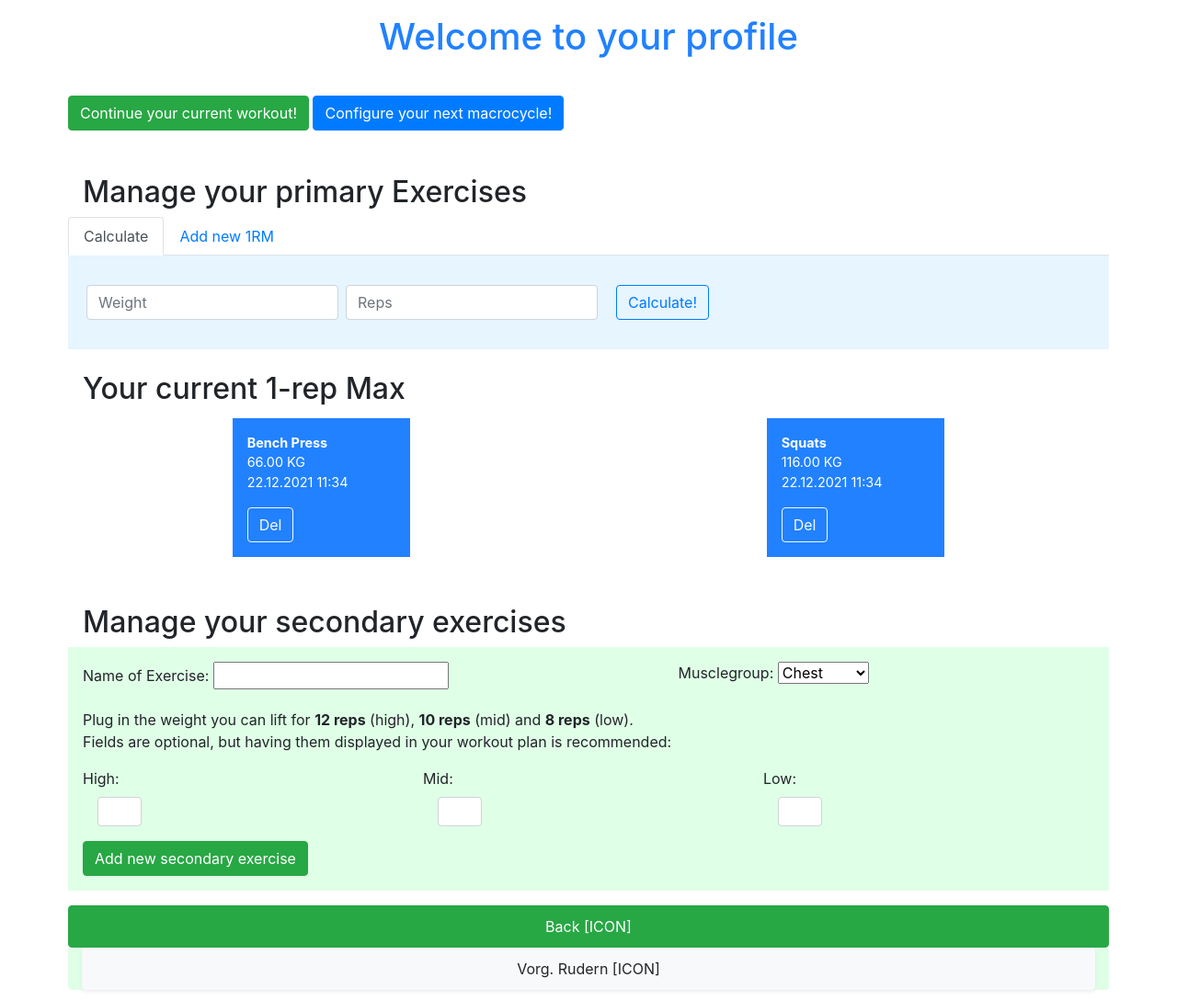
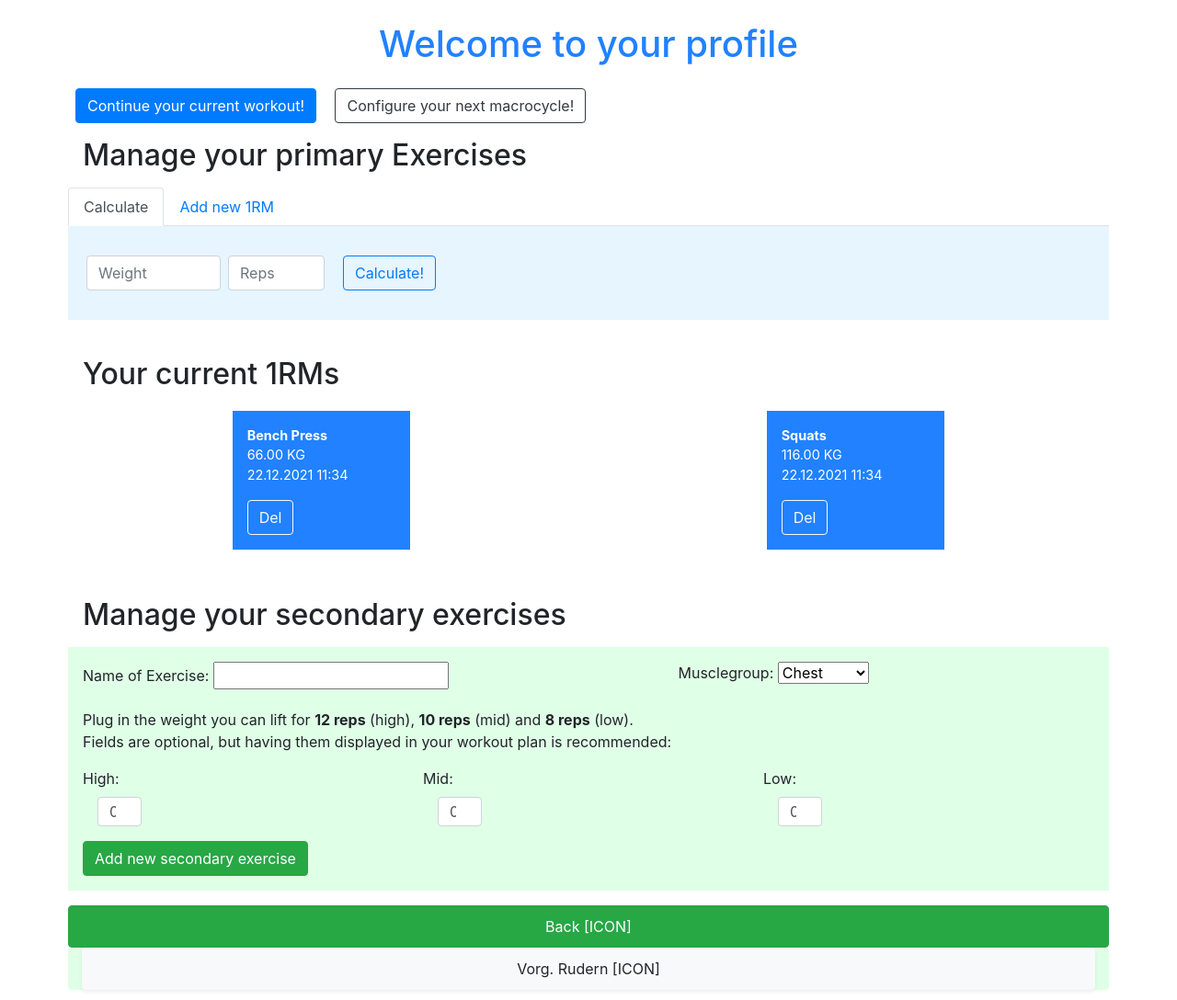
Before and after one commit to alexfuerst93/fitnessapp, a Django app: page /profile/ in a window 1280 px wide. Shown: the part 70-1158 px from the top of the page at 92% size. Run offline with Django 3.2, Linux system fonts and the light colour scheme; a user stored in the database is signed in; data comes from the database, SQL or seed files in the repository; both versions use the stored data as it was after the commit; some libraries are stand-ins or nearby versions.

Commit message:
bugfixing

```diff
--- a/userprofile/forms.py
+++ b/userprofile/forms.py
@@ -9,21 +9,40 @@
         fields = ["title", "muscle", "high_range", "mid_range", "low_range"]
 
 class CreateMaxValue(forms.Form):
-    choose_exercise = forms.ModelChoiceField(empty_label="select", label="Choose existing exercise", queryset=MaxValue.objects.all(), required=False)
+
+    # overwrite __init__ to filter ModelChoiceField by user_id
+    def __init__(self, request, *args, **kwargs):
+        super(CreateMaxValue, self).__init__(*args, **kwargs)
+        self.fields['choose_exercise'] = forms.ModelChoiceField(empty_label="select", label="Choose existing exercise", queryset=MaxValue.objects.filter(user_id=request), required=False)
+
+    # choose_exercise = forms.ModelChoiceField(empty_label="select", label="Choose existing exercise", queryset=MaxValue.objects.all(), required=False)
     create_exercise = forms.CharField(label="Add new Exercise", max_length=100, required=False)
     reps = forms.DecimalField(max_digits=5, decimal_places=2, min_value=1.0)
     weight = forms.DecimalField(max_digits=5, decimal_places=2, min_value=1.0)
 
 class ConfigureWorkout(forms.Form):
-    # check if ALL exercises are displayed or just the ones created by this specific user
-    first_max_exercise = forms.ModelChoiceField(empty_label="select", queryset=MaxValue.objects.all(), required=False)
-    first_sec_exercise = forms.ModelChoiceField(empty_label="select", queryset=Exercise_Pool.objects.all(), required=False)
-    second_max_exercise = forms.ModelChoiceField(empty_label="select", queryset=MaxValue.objects.all(), required=False)
-    second_sec_exercise = forms.ModelChoiceField(empty_label="select", queryset=Exercise_Pool.objects.all(), required=False)
-    third_max_exercise = forms.ModelChoiceField(empty_label="select", queryset=MaxValue.objects.all(), required=False)
-    third_sec_exercise = forms.ModelChoiceField(empty_label="select", queryset=Exercise_Pool.objects.all(), required=False)
-    fourth_max_exercise = forms.ModelChoiceField(empty_label="select", queryset=MaxValue.objects.all(), required=False)
-    fourth_sec_exercise = forms.ModelChoiceField(empty_label="select", queryset=Exercise_Pool.objects.all(), required=False)
+
+    def __init__(self, request, *args, **kwargs):
+        super(ConfigureWorkout, self).__init__(*args, **kwargs)
+        self.fields['first_max_exercise'] = forms.ModelChoiceField(empty_label="select", queryset=MaxValue.objects.filter(user_id=request), required=False)
+        self.fields['first_sec_exercise'] = forms.ModelChoiceField(empty_label="select", queryset=Exercise_Pool.objects.filter(user_id=request), required=False)
+        self.fields['second_max_exercise'] = forms.ModelChoiceField(empty_label="select", queryset=MaxValue.objects.filter(user_id=request), required=False)
+        self.fields['second_sec_exercise'] = forms.ModelChoiceField(empty_label="select", queryset=Exercise_Pool.objects.filter(user_id=request), required=False)
+        self.fields['third_max_exercise'] = forms.ModelChoiceField(empty_label="select", queryset=MaxValue.objects.filter(user_id=request), required=False)
+        self.fields['third_sec_exercise'] = forms.ModelChoiceField(empty_label="select", queryset=Exercise_Pool.objects.filter(user_id=request), required=False)
+        self.fields['fourth_max_exercise'] = forms.ModelChoiceField(empty_label="select", queryset=MaxValue.objects.filter(user_id=request), required=False)
+        self.fields['fourth_sec_exercise'] = forms.ModelChoiceField(empty_label="select", queryset=Exercise_Pool.objects.filter(user_id=request), required=False)
+
+
+
+    # first_max_exercise = forms.ModelChoiceField(empty_label="select", queryset=MaxValue.objects.all(), required=False)
+    # first_sec_exercise = forms.ModelChoiceField(empty_label="select", queryset=Exercise_Pool.objects.all(), required=False)
+    # second_max_exercise = forms.ModelChoiceField(empty_label="select", queryset=MaxValue.objects.all(), required=False)
+    # second_sec_exercise = forms.ModelChoiceField(empty_label="select", queryset=Exercise_Pool.objects.all(), required=False)
+    # third_max_exercise = forms.ModelChoiceField(empty_label="select", queryset=MaxValue.objects.all(), required=False)
+    # third_sec_exercise = forms.ModelChoiceField(empty_label="select", queryset=Exercise_Pool.objects.all(), required=False)
+    # fourth_max_exercise = forms.ModelChoiceField(empty_label="select", queryset=MaxValue.objects.all(), required=False)
+    # fourth_sec_exercise = forms.ModelChoiceField(empty_label="select", queryset=Exercise_Pool.objects.all(), required=False)
 
 class AchievedReps(ModelForm):
     class Meta:
--- a/userprofile/static/userprofile/style.css
+++ b/userprofile/static/userprofile/style.css
@@ -53,3 +53,16 @@
     width: 4em;
     height: 2em;
 }
+
+#id_first_max_exercise, #id_first_sec_exercise, #id_second_max_exercise, #id_second_sec_exercise, #id_third_max_exercise, #id_third_sec_exercise, #id_fourth_max_exercise, #id_fourth_sec_exercise {
+    padding: 0.25em;
+    margin: 0.25em;
+    border: 1px solid grey;
+    border-radius: 7.5%;
+    width: 85%;
+}
+
+#id_choose_exercise {
+    padding: 0.25em;
+    margin: 0.25em;
+}
--- a/userprofile/templates/userprofile/loginuser.html
+++ b/userprofile/templates/userprofile/loginuser.html
@@ -5,7 +5,7 @@
 <h1>Login</h1>
 
 <div class="row justify-content-center bg-light">
-    <div class="col-10 col-md-6 my-5 p-3 text-white bg-dark shadow rounded">
+    <div class="col-10 col-md-6 col-lg-3 my-5 p-3 text-white bg-dark shadow rounded">
     <form action="" method="post">
         {% csrf_token %}
         {% if error %}<p class="bg-danger p-2">[Icon] {{ error }}</p>{% endif %}
--- a/userprofile/templates/userprofile/profile.html
+++ b/userprofile/templates/userprofile/profile.html
@@ -4,20 +4,24 @@
 <div class="container px-1">
 
     <div class="row justify-content-center">
-        <h1 class="m-3">Welcome to your profile</h1>
+        <h1 class="mx-3 my-4">Welcome to your profile</h1>
     </div>
-    <br>
 
-    <!-- Add conditionals: No single exercise? Then no button appears!
-    Not a single macrocycle? Now continue appears!
-    Display info message instead with [ICON]-->
-    <a href="{% url 'workout' current_cycle %}" class="btn btn-success">Continue your current workout!</a>
-    <a href="{% url 'configure' %}" class="btn btn-primary">Configure your next macrocycle!</a>
-    <br>
+    <!-- User needs to have at least one created macrocycle to continue one-->
+    {% if cycles %}
+    <a href="{% url 'workout' current_cycle %}" class="btn btn-primary mx-2">Continue your current workout!</a>
+    {% endif %}
+
+    <!-- User needs to create at least one exercise to start workout configuration -->
+    {% if maxvals or exercises %}
+    <a href="{% url 'configure' %}" class="btn btn-outline-dark mx-2">Configure your next macrocycle!</a>
+    {% else %}
+
+    <p class="bg-info p-3 text-white">[ICON] <b>Let's start strong, athlete. Create some primary and secondary exercises.</b></p>
+        {% endif %}
 
 
-<div class="my-5"></div>
-<h2 class="mx-3">Manage your primary Exercises</h2>
+<h2 class="m-3">Manage your primary Exercises</h2>
 {% if error %}
 <p class="bg-danger p-3 text-white">[ICON]<b>{{ error }}</b></p>
 {% endif %}
@@ -32,8 +36,8 @@
     <div class="tab-pane fade show active p-3" id="tab1" role="tabpanel">
         <form action="{% url 'profile' %}" class="form-inline" method="POST">
             {% csrf_token %}
-            <input class="form-control m-1" type="number" step="0.01" placeholder="Weight" name="weight" required>
-            <input class="form-control m-1" type="number" step="0.01" placeholder="Reps" name="reps" required>
+            <input class="form-control m-1" type="number" step="0.01" min="1" max="999" placeholder="Weight" name="weight" required>
+            <input class="form-control m-1" type="number" step="1" min="1" max="20" placeholder="Reps" name="reps" required>
             <button class="btn btn-outline-primary m-3" name="calculated_maxrep">Calculate!</button>
         </form>
     </div>
@@ -55,12 +59,9 @@
 </div>
 
 
+{% if maxvals %}
 <br>
-<h2 class="mx-3">Your current 1-rep Max</h2>
-
-{% if not maxvals %}
-<p>You currently don't have any max values set. Use the above calculator to add new exercises!</p>
-{% endif %}
+<h2 class="m-3">Your current 1RMs</h2>
 
 <div class="row justify-content-around">
     {% for maxval in maxvals %}
@@ -74,9 +75,10 @@
     </div>
     {% endfor %}
 </div>
+{% endif %}
 
 <div class="my-5"></div>
-<h2 class="mx-3">Manage your secondary exercises</h2>
+<h2 class="m-3">Manage your secondary exercises</h2>
 {% if form_error %}
 <p class="bg-danger p-3 text-white"><b>[ICON] {{ form_error }}</b></p>
 {% endif %}
@@ -88,16 +90,13 @@
     </div>
     <p>Plug in the weight you can lift for <b>12 reps</b> (high), <b>10 reps</b> (mid) and <b>8 reps</b> (low).<br>Fields are optional, but having them displayed in your workout plan is recommended:</p>
     <div class="form-row">
-        <div class="col"><label for="high">High:</label><input class="mx-3 form-control sec_ranges" type="number" min="0" max="999" name="high_range" id="high"></div>
-        <div class="col"><label for="mid">Mid:</label><input class="mx-3 form-control sec_ranges" type="number" min="0" max="999" name="mid_range" id="mid"></div>
-        <div class="col"><label for="low">Low:</label><input class="mx-3 form-control sec_ranges" type="number" min="0" max="999" name="low_range" id="low"></div>
+        <div class="col"><label for="high">High:</label><input class="mx-3 form-control sec_ranges" type="number" min="0" max="999" name="high_range" value="0" id="high"></div>
+        <div class="col"><label for="mid">Mid:</label><input class="mx-3 form-control sec_ranges" type="number" min="0" max="999" name="mid_range" value="0" id="mid"></div>
+        <div class="col"><label for="low">Low:</label><input class="mx-3 form-control sec_ranges" type="number" min="0" max="999" name="low_range" value="0" id="low"></div>
     </div>
     <button class="btn btn-success mt-3" name="added_exercise">Add new secondary exercise</button>
 </form>
 
-{% if not exercises %}
-<p>Create some exercises to build your workout!</p>
-{% endif %}
 
 {% for musclegroup in musclegroups %}
 
@@ -110,7 +109,6 @@
         {% if exercise.muscle == musclegroup %}
         <!-- makes a row for every exercise within a muscle group and opens a nested collapse -->
         <div class="col-12 rounded sec_exercise collapse show" id="{{ musclegroup }}">
-
 
 
         <div class="row mx-0 mb-2 rounded">
@@ -158,12 +156,15 @@
     {% endfor %}
 
 <div class="my-5"></div>
+{% if cycles %}
     <h2 class="m-3">View all your past macrocycles</h3>
     {% for cycle in cycles %}
     <a href="{% url 'workout' cycle.cycle_name %}" class="btn btn-outline-secondary m-1 mb-3">
         <p class="m-1"><b>{{ cycle.cycle_name|capfirst }}</b><br>{{ cycle.timestamp|date:"d.m.Y" }}</p>
     </a>
     {% endfor %}
+{% endif %}
+<div class="my-5"></div>
 
 
 </div>
--- a/userprofile/views.py
+++ b/userprofile/views.py
@@ -40,14 +40,17 @@
     workout = WorkoutPlan.objects.filter(user_id=request.user)
     #forms
     add_exercise = Exercise_Pool_Form()
-    form_maxval = CreateMaxValue()
+    form_maxval = CreateMaxValue(request.user)
 
     sorted_musclegroups = [musclegroup[0] for musclegroup in musclegroups]
     sorted_musclegroups.sort()
 
     # retrieve unique values of all current cycles
     all_cycles = list(set([int(cycle.cycle_name[5:]) for cycle in workout]))
-    current_cycle = "cycle" + str(max(all_cycles) )
+    if all_cycles:
+        current_cycle = "cycle" + str(max(all_cycles))
+    else:
+        current_cycle = False
 
     # filters model to only contain unique cycle+timestamp combinations
     cycles = WorkoutPlan.objects.filter(user_id=request.user).values("cycle_name", "timestamp").order_by("-timestamp").distinct()
@@ -181,7 +184,7 @@
 
     elif "day_amount" in request.POST:
         days = int(request.POST["days"])
-        return render(request, "userprofile/configure.html", workout_configurator(days))
+        return render(request, "userprofile/configure.html", workout_configurator(days, request.user))
 
     elif "configuration_completed" in request.POST:
         days = int(request.POST["days"])
@@ -202,14 +205,14 @@
         # now validate the user's input
         if not check_input([first_max_exercise, first_sec_exercise, second_max_exercise, second_sec_exercise, third_max_exercise, third_sec_exercise, fourth_max_exercise, fourth_sec_exercise]):
             # all lists are empty, which means the user didn't select a single exercise
-            setup = workout_configurator(days)
+            setup = workout_configurator(days, request.user)
             setup["error"] = "Please select exercises!"
             return render(request, "userprofile/configure.html", setup)
 
         elif not all([workout_validator(days, first_max_exercise, first_sec_exercise), workout_validator(days, second_max_exercise, second_sec_exercise),
                     workout_validator(days, third_max_exercise, third_sec_exercise), workout_validator(days, fourth_max_exercise, fourth_sec_exercise)]):
             # make form validations to ensure the user decided everytime between max and sec exercise
-            setup = workout_configurator(days)
+            setup = workout_configurator(days, request.user)
             setup["error"] = "Choose between primary and accessory for each exercise."
             return render(request, "userprofile/configure.html", setup)
 
```
Also changed, not shown: userprofile/helpers.py (+7 -6 lines), db.sqlite3. Lines whose indentation alone changed are shown as unchanged.
